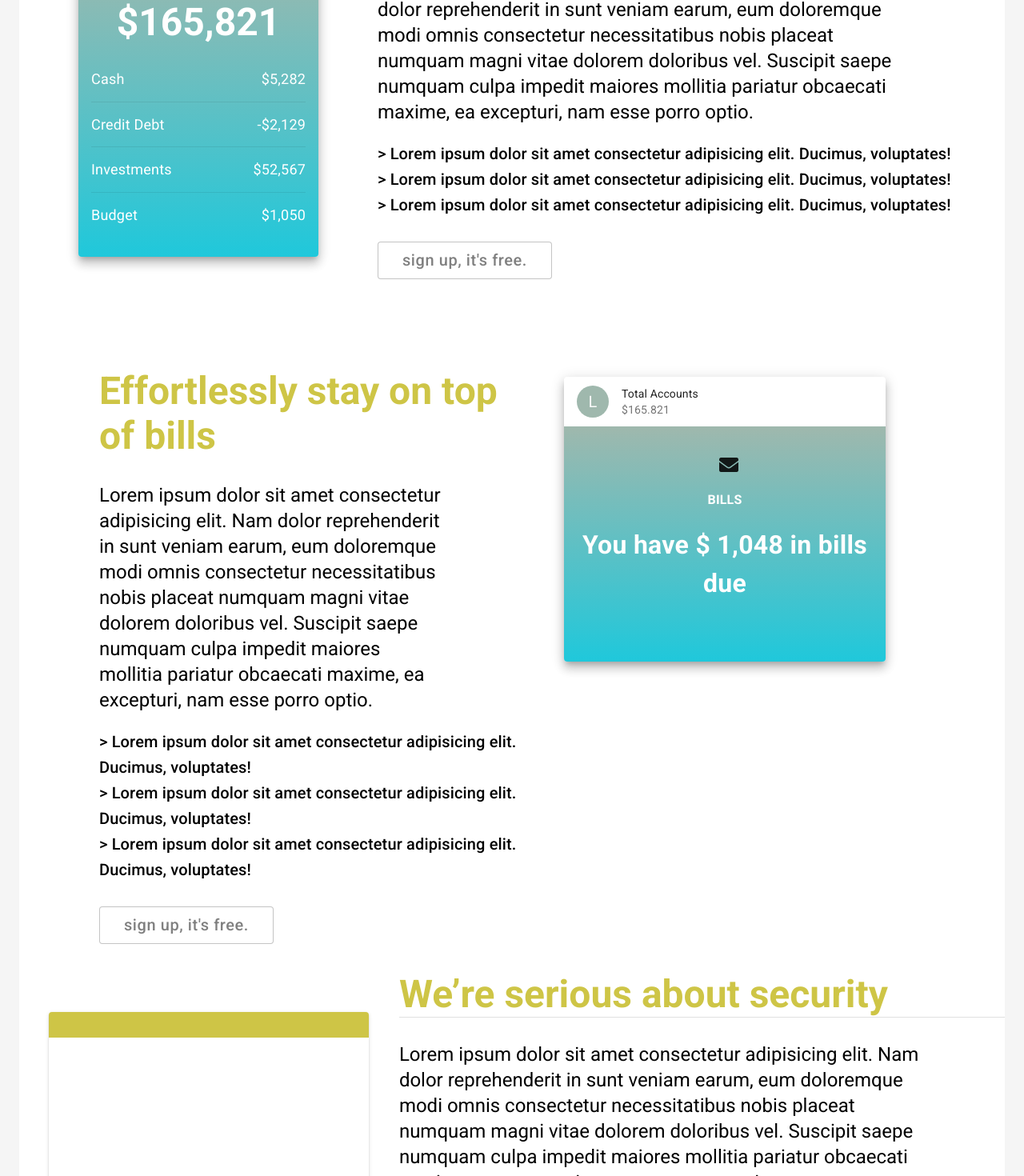
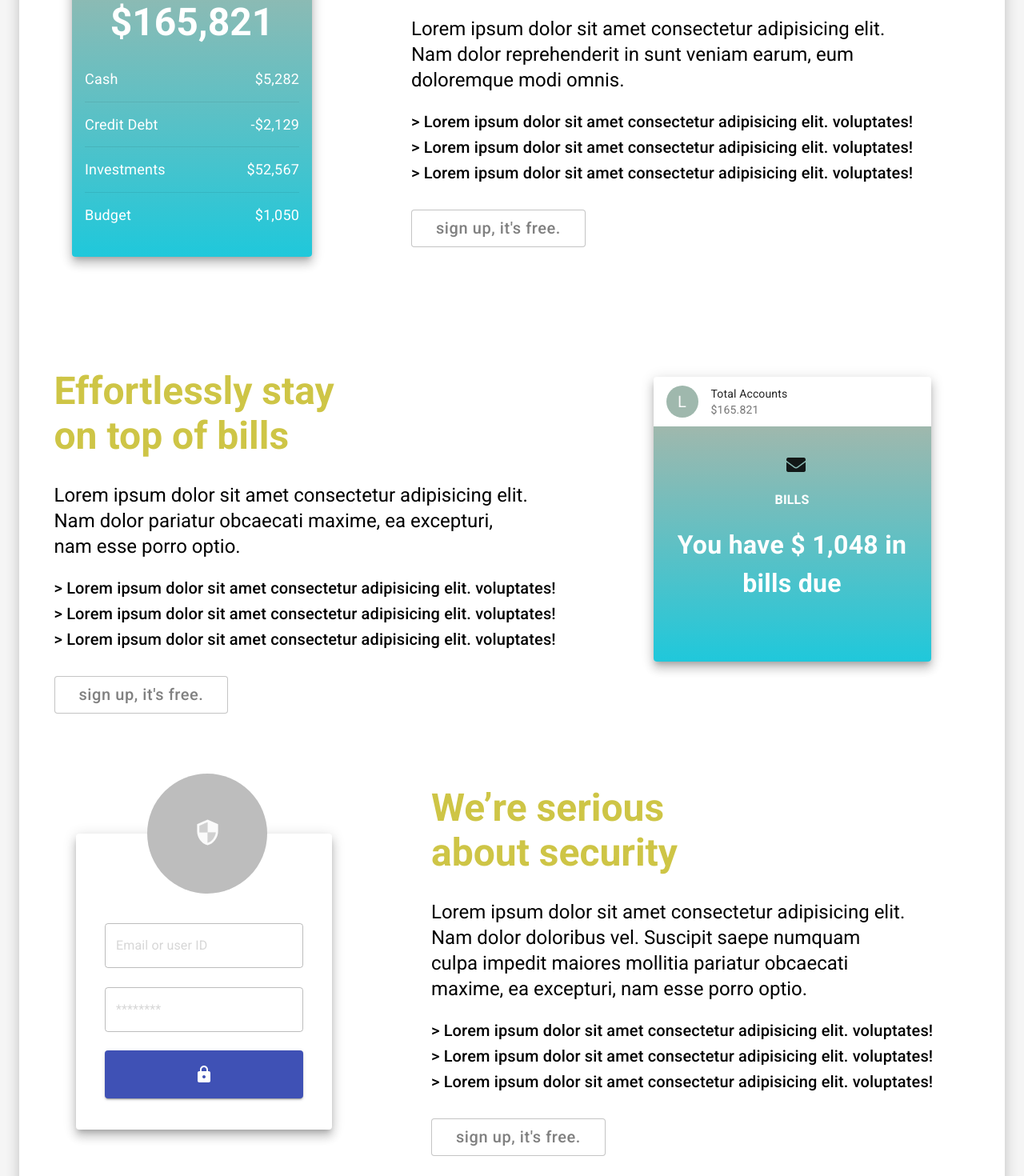
Before and after one commit to March0514s/librarian, a React (Create React App) app: page / in a window 1280 px wide. Shown: the part 1333-2803 px from the top of the page at 80% size. Built offline with nearby package versions, Linux system fonts and the light colour scheme.

Commit message:
Home Layout: Design updates

```diff
--- a/src/Components/BalanceCard.jsx
+++ b/src/Components/BalanceCard.jsx
@@ -21,8 +21,8 @@ const style = theme => ({
   outside: {
     borderRadius: "100%",
     width: "300px",
-    marginLeft: "50px",
-    marginRight: "50px"
+    // marginLeft: "50px",
+    marginRight: "100px"
   },
   inside: {
     display: "flex",
--- a/src/Components/BillsCard.jsx
+++ b/src/Components/BillsCard.jsx
@@ -15,7 +15,7 @@ const style = theme => ({
     justifyContent: "center",
     marginTop: "10px",
     marginBottom: "120px",
-    width: '500px'
+    width: '445px'
   },
   outside: {
     marginLeft: "25px",
--- /dev/null
+++ b/src/Components/LoginCard.jsx
@@ -0,0 +1,102 @@
+import React from "react";
+
+//MUI
+import Card from "@material-ui/core/Card";
+import CardContent from "@material-ui/core/CardContent";
+import { withStyles } from "@material-ui/core/styles";
+import Container from "@material-ui/core/Container";
+import TextField from "@material-ui/core/TextField";
+import KeyIcon from "@material-ui/icons/Lock";
+import Button from "@material-ui/core/Button";
+import Avatar from "@material-ui/core/Avatar";
+import SecurityIcon from "@material-ui/icons/SecurityTwoTone";
+
+const style = theme => ({
+  root: {
+    display: "flex",
+    justifyContent: "center",
+    // marginBottom: "120px",
+    // backgroundColor: 'black'
+},
+
+outside: {
+    width: "320px",
+    marginLeft: '30px',
+    marginRight: '100px',
+    position: 'relative',
+    top: '-90px'
+  },
+
+  inside: {
+    display: "flex",
+    flexDirection: "column",
+    marginTop: "80px",
+    marginBottom: "15px",
+    marginLeft: "20px",
+    marginRight: "20px"
+  },
+
+  avatar: {
+      height: '150px',
+      width: '150px',
+      marginLeft: '89px',
+      position:'relative',
+      top: '75px'
+  }
+});
+
+const FakeButton = withStyles(theme => ({
+  root: {
+    marginTop: "15px",
+    height: "60px"
+  }
+}))(Button);
+
+function LoginCard(props) {
+  const { classes } = props;
+
+  return (
+    <div>
+      <Container maxWidth className={classes.root}>
+        <div className={classes.outside}>
+              <Avatar className={classes.avatar}>
+                  <div>
+                  <SecurityIcon fontSize='large'/>
+                  </div>
+              </Avatar>
+          <Card elevation={9}>
+            <CardContent className={classes.inside}>
+              <TextField
+                id="outlined-full-width"
+                placeholder="Email or user ID"
+                fullWidth
+                margin="normal"
+                variant="outlined"
+                disabled
+                InputLabelProps={{
+                  shrink: true
+                }}
+              />
+              <TextField
+                id="outlined-full-width"
+                placeholder="********"
+                fullWidth
+                margin="normal"
+                variant="outlined"
+                disabled
+                InputLabelProps={{
+                  shrink: true
+                }}
+              />
+              <FakeButton variant="contained" color="primary" size="large">
+                <KeyIcon />
+              </FakeButton>
+            </CardContent>
+          </Card>
+        </div>
+      </Container>
+    </div>
+  );
+}
+
+export default withStyles(style)(LoginCard);
--- a/src/Components/PresentationCard.jsx
+++ b/src/Components/PresentationCard.jsx
@@ -48,12 +48,10 @@ const style = theme => ({
     },
     icon: {
       },
-
-
-
 },
 header: {
     backgroundColor: "#CEC546",
+
 },
 });
 
--- a/src/Components/Slideshow.jsx
+++ b/src/Components/Slideshow.jsx
@@ -39,9 +39,6 @@ const MainButton = withStyles(theme => ({
       marginTop: '15px',
       paddingLeft: '30px',
       paddingRight: '30px',
-    //   position: 'absolute',
-    //   left: '130px',
-    //   top: '370px',
       "&:hover": {
         backgroundColor: "rgb(180, 187, 60)"
       }
--- a/src/Containers/Home.jsx
+++ b/src/Containers/Home.jsx
@@ -1,10 +1,14 @@
 import React, { Component } from "react";
 import { Link } from "react-router-dom";
-import Navbar from "../Components/Navbar";
+
 import Slideshow from "../Components/Slideshow";
 import PresentationCard from "../Components/PresentationCard";
 import BillsCard from "../Components/BillsCard";
+
+//MUI
+import Navbar from "../Components/Navbar";
 import BalanceCard from "../Components/BalanceCard";
+import LoginCard from "../Components/LoginCard";
 import { withStyles } from "@material-ui/styles";
 import { Typography } from "@material-ui/core";
 import Divider from "@material-ui/core/Divider";
@@ -13,22 +17,25 @@ import Container from "@material-ui/core/Container";
 
 const style = theme => ({
   root: {
-    backgroundColor: "white"
+    backgroundColor: "white",
+    boxShadow: '0 0 1em silver',
   },
   topCards: {
     display: "flex"
   },
   second: {
     display: "flex",
-    marginTop: "35px"
+    marginTop: "35px",
+    justifyContent: 'center'
   },
   secondText: {
-    width: "2100px",
     "& h3": {
+      width: "360px",
       color: "rgb(206, 197, 70)",
       fontWeight: 'bold'
     },
     "& h5": {
+      width: "600px",
       marginTop: "30px",
       marginBottom: "20px",
       marginRight: "100px"
@@ -38,19 +45,24 @@ const style = theme => ({
     display: "flex",
     marginLeft: "100px",
     marginRight: "100px",
-    marginTop: "20px"
+    marginTop: "20px",
+    // marginBottom: "100px",
+    justifyContent: 'center'
   },
   thirdText: {
     "& h3": {
+      width: "360px",
       color: "rgb(206, 197, 70)",
       fontWeight: 'bold'
     },
     "& h5": {
+      width: "600px",
       marginTop: "30px",
       marginBottom: "20px",
       marginRight: "100px"
     },
     "& $bullet": {
+      width: "600px",
       marginBottom: "20px"
     }
   },
@@ -58,7 +70,8 @@ const style = theme => ({
     marginTop: "50px",
     marginBottom: "50px",
     "& h3": {
-        marginBottom: '20px'
+        marginBottom: '20px',
+        fontWeight: 'bold'
     },
     "& div": {
         marginBottom: '15px'
@@ -122,21 +135,18 @@ function Home(props) {
           <Typography variant="h3">All your money in one place</Typography>
           <Typography variant="h5">
             Lorem ipsum dolor sit amet consectetur adipisicing elit. Nam dolor
-            reprehenderit in sunt veniam earum, eum doloremque modi omnis
-            consectetur necessitatibus nobis placeat numquam magni vitae dolorem
-            doloribus vel. Suscipit saepe numquam culpa impedit maiores mollitia
-            pariatur obcaecati maxime, ea excepturi, nam esse porro optio.
+            reprehenderit in sunt veniam earum, eum doloremque modi omnis.
           </Typography>
           <Typography variant="h6">
-            > Lorem ipsum dolor sit amet consectetur adipisicing elit. Ducimus,
+            > Lorem ipsum dolor sit amet consectetur adipisicing elit.
             voluptates!
           </Typography>
           <Typography variant="h6">
-            > Lorem ipsum dolor sit amet consectetur adipisicing elit. Ducimus,
+            > Lorem ipsum dolor sit amet consectetur adipisicing elit.
             voluptates!
           </Typography>
           <Typography variant="h6">
-            > Lorem ipsum dolor sit amet consectetur adipisicing elit. Ducimus,
+            > Lorem ipsum dolor sit amet consectetur adipisicing elit.
             voluptates!
           </Typography>
           <MainButton variant="outlined">sign up, it's free.</MainButton>
@@ -150,21 +160,18 @@ function Home(props) {
           </Typography>
           <Typography variant="h5">
             Lorem ipsum dolor sit amet consectetur adipisicing elit. Nam dolor
-            reprehenderit in sunt veniam earum, eum doloremque modi omnis
-            consectetur necessitatibus nobis placeat numquam magni vitae dolorem
-            doloribus vel. Suscipit saepe numquam culpa impedit maiores mollitia
             pariatur obcaecati maxime, ea excepturi, nam esse porro optio.
           </Typography>
           <Typography variant="h6">
-            > Lorem ipsum dolor sit amet consectetur adipisicing elit. Ducimus,
+            > Lorem ipsum dolor sit amet consectetur adipisicing elit.
             voluptates!
           </Typography>
           <Typography variant="h6">
-            > Lorem ipsum dolor sit amet consectetur adipisicing elit. Ducimus,
+            > Lorem ipsum dolor sit amet consectetur adipisicing elit.
             voluptates!
           </Typography>
           <Typography variant="h6">
-            > Lorem ipsum dolor sit amet consectetur adipisicing elit. Ducimus,
+            > Lorem ipsum dolor sit amet consectetur adipisicing elit.
             voluptates!
           </Typography>
           <MainButton variant="outlined">sign up, it's free.</MainButton>
@@ -173,27 +180,24 @@ function Home(props) {
       </div>
       {/* One bigger card and description of one feature */}
       <div className={classes.second}>
-        <PresentationCard title="cash cash cash" />
+        <LoginCard/>
         <div className={classes.secondText}>
           <Typography variant="h3">We’re serious about security</Typography>
-          <Divider />
           <Typography variant="h5">
             Lorem ipsum dolor sit amet consectetur adipisicing elit. Nam dolor
-            reprehenderit in sunt veniam earum, eum doloremque modi omnis
-            consectetur necessitatibus nobis placeat numquam magni vitae dolorem
             doloribus vel. Suscipit saepe numquam culpa impedit maiores mollitia
             pariatur obcaecati maxime, ea excepturi, nam esse porro optio.
           </Typography>
           <Typography variant="h6">
-            > Lorem ipsum dolor sit amet consectetur adipisicing elit. Ducimus,
+            > Lorem ipsum dolor sit amet consectetur adipisicing elit.
             voluptates!
           </Typography>
           <Typography variant="h6">
-            > Lorem ipsum dolor sit amet consectetur adipisicing elit. Ducimus,
+            > Lorem ipsum dolor sit amet consectetur adipisicing elit.
             voluptates!
           </Typography>
           <Typography variant="h6">
-            > Lorem ipsum dolor sit amet consectetur adipisicing elit. Ducimus,
+            > Lorem ipsum dolor sit amet consectetur adipisicing elit.
             voluptates!
           </Typography>
           <MainButton variant="outlined">sign up, it's free.</MainButton>
@@ -206,7 +210,7 @@ function Home(props) {
         </Typography>
         <div>
           <Typography variant="body1" align="center">
-            Lorem ipsum dolor sit amet consectetur adipisicing elit. Ducimus,
+            Lorem ipsum dolor sit amet consectetur adipisicing elit.
             commodi. Ex dolor earum, laborum incidunt expedita sed quis facilis,
             qui libero dicta id? Tempore neque modi laborum eveniet ratione,
             reiciendis aspernatur optio molestiae, quisquam similique quidem
@@ -221,9 +225,9 @@ function Home(props) {
       </Container>
       {/* Cards describing what you can do with the software */}
       <div className={classes.topCards}>
-        <PresentationCard title="Set your priorities" />
-        <PresentationCard title="Track your expenses" />
-        <PresentationCard title="Own your finances" />
+        <PresentationCard title="Budgets that work" />
+        <PresentationCard title="Money on the go" />
+        <PresentationCard title="One step at a time" />
       </div>
       {/* Invitation to sign up */}
       <Container className={classes.generalDescription}>
@@ -232,7 +236,7 @@ function Home(props) {
         </Typography>
         <div>
           <Typography variant="body1" align="center">
-            Lorem ipsum dolor sit amet consectetur adipisicing elit. Ducimus,
+            Lorem ipsum dolor sit amet consectetur adipisicing elit.
             commodi. Ex dolor earum, laborum incidunt expedita sed quis facilis,
             commodi. Ex dolor earum, laborum incidunt expedita sed quis facilis,
             commodi. Ex dolor earum, laborum incidunt expedita sed quis facilis,
```
